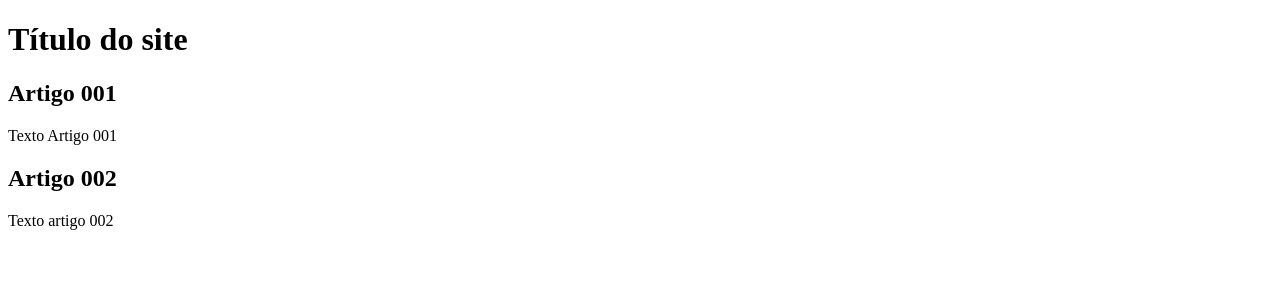
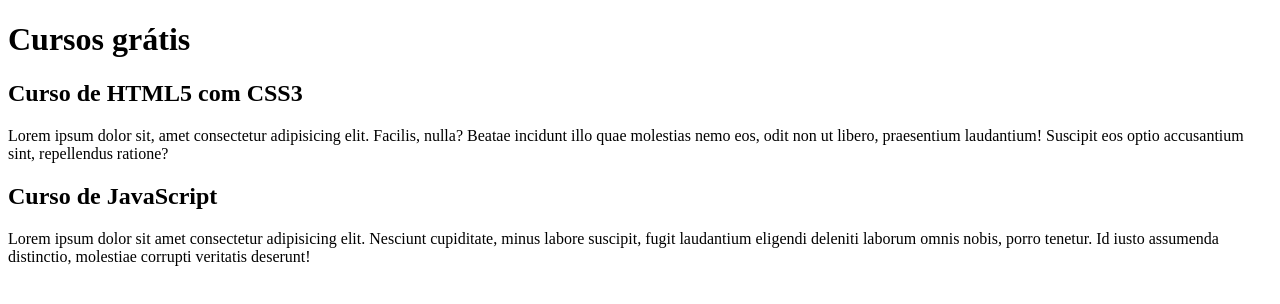
Before and after one commit to nicolecorrea/projeto-site, a plain HTML site: page index.html in a window 1280 px wide. Drawn offline with Linux system fonts and the light colour scheme.

Commit message:
Comecei a escrever conteúdo

```diff
--- a/index.html
+++ b/index.html
@@ -8,15 +8,15 @@
 <body>
     <main>
         <header>
-            <h1>Título do site</h1>
+            <h1>Cursos grátis</h1>
         </header>
         <article>
-            <h2>Artigo 001</h2>
-            <p>Texto Artigo 001</p>
+            <h2>Curso de HTML5 com CSS3</h2>
+            <p>Lorem ipsum dolor sit, amet consectetur adipisicing elit. Facilis, nulla? Beatae incidunt illo quae molestias nemo eos, odit non ut libero, praesentium laudantium! Suscipit eos optio accusantium sint, repellendus ratione?</p>
         </article>
         <article>
-            <h2>Artigo 002</h2>
-            <p>Texto artigo 002</p>
+            <h2>Curso de JavaScript</h2>
+            <p>Lorem ipsum dolor sit amet consectetur adipisicing elit. Nesciunt cupiditate, minus labore suscipit, fugit laudantium eligendi deleniti laborum omnis nobis, porro tenetur. Id iusto assumenda distinctio, molestiae corrupti veritatis deserunt!</p>
         </article>
     </main>
 </body>
```
